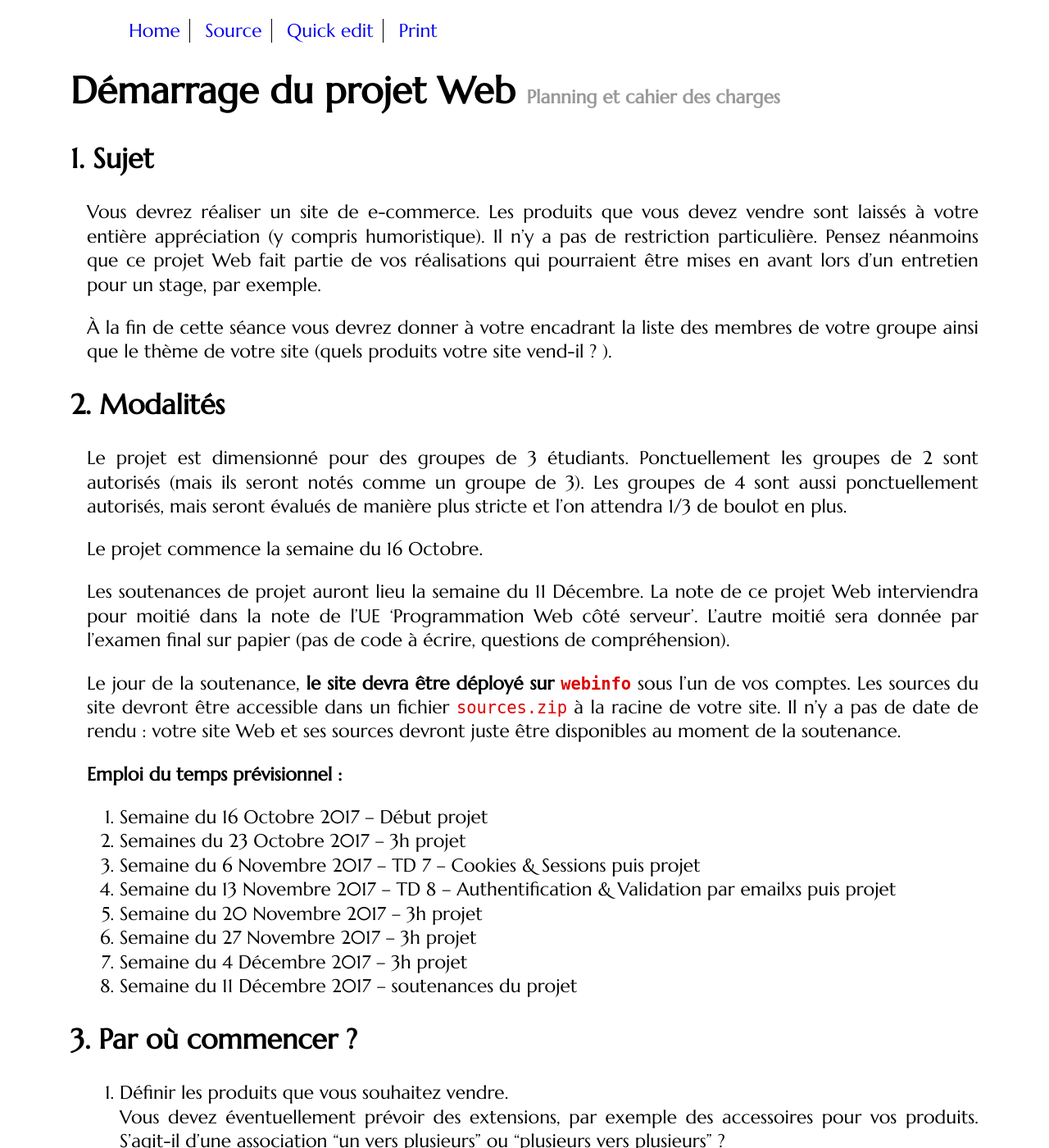
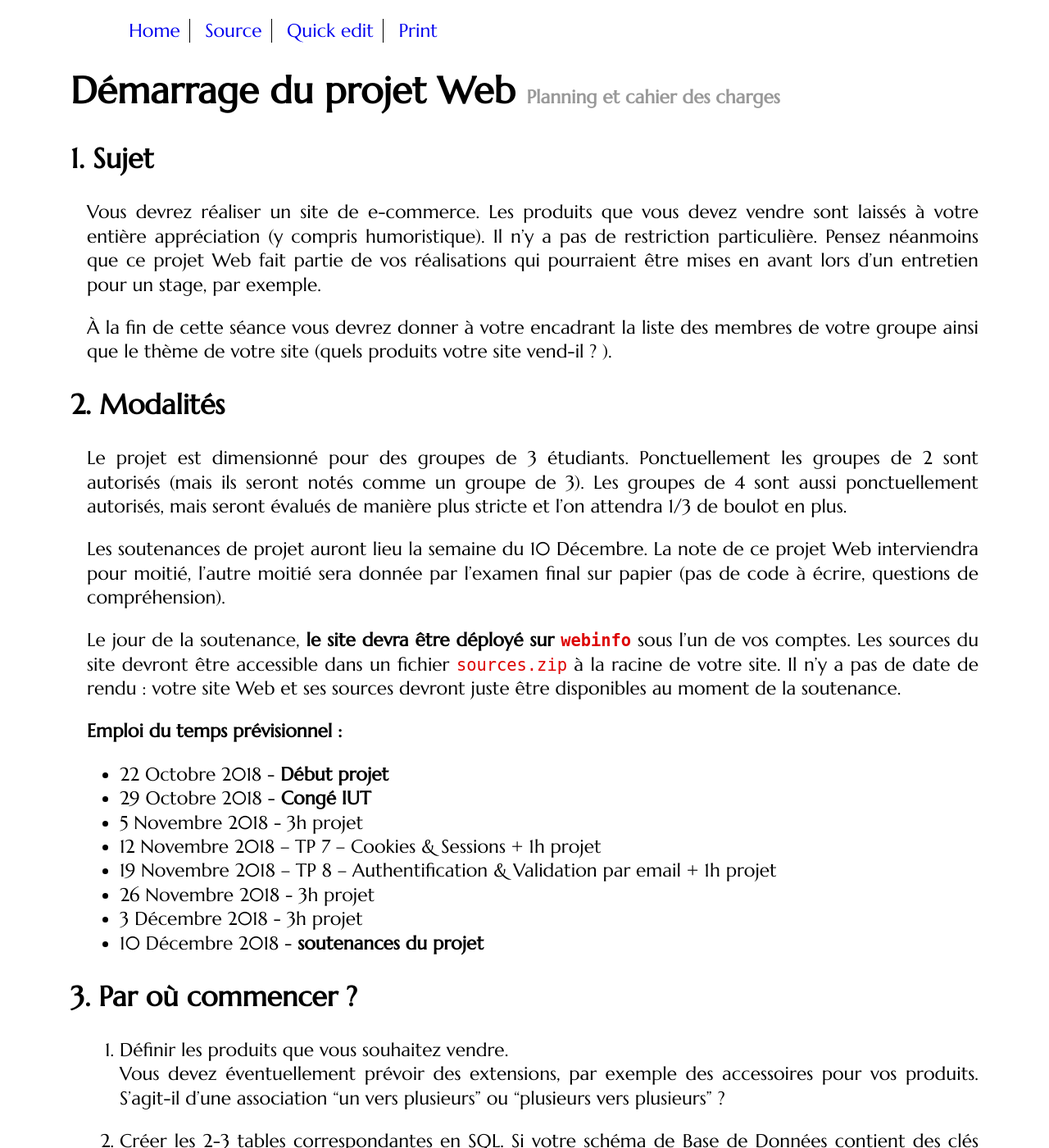
Before and after one commit to romainlebreton/R3.01-DeveloppementWeb, a Jekyll site: the page built from projet.md, in a window 1280 px wide and 1400 px high. Shown: the whole window at 82% size. Built offline with Jekyll 4.4.1, drawn with Linux system fonts in a browser that asks for light colours; some web fonts are replaced; some of the changed text lies outside the part shown.

Commit message:
Semaine++ + début projet

```diff
--- a/projet.md
+++ b/projet.md
@@ -3,9 +3,6 @@ title:  Démarrage du projet Web
 subtitle: Planning et cahier des charges
 layout: tutorial
 ---
-
-<!-- Dire modalités évaluation sans dossier ni présentation, déposer le site sur webinfo -->
-<!-- J'ai fait 60% projet & 40% examen cette année (50/50 l'an dernier) -->
 
 ## Sujet
 
@@ -26,12 +23,9 @@ groupes de 2 sont autorisés (mais ils seront notés comme un groupe de 3).  Les
 groupes de 4 sont aussi ponctuellement autorisés, mais seront évalués de manière
 plus stricte et l'on attendra 1/3 de boulot en plus.
 
-Le projet commence la semaine du 16 Octobre.
-
-Les soutenances de projet auront lieu la semaine du 11 Décembre.  La note de ce
-projet Web interviendra pour moitié dans la note de l'UE 'Programmation Web côté
-serveur'. L'autre moitié sera donnée par l'examen final sur papier (pas de code
-à écrire, questions de compréhension).
+Les soutenances de projet auront lieu la semaine du 10 Décembre.  La note de ce
+projet Web interviendra pour moitié, l'autre moitié sera donnée par l'examen
+final sur papier (pas de code à écrire, questions de compréhension).
 
 Le jour de la soutenance, **le site devra être déployé sur `webinfo`** sous l'un
 de vos comptes. Les sources du site devront être accessible dans un fichier
@@ -41,17 +35,14 @@ soutenance.
 
 **Emploi du temps prévisionnel :**
 
-1. Semaine du 16 Octobre 2017 -- Début projet
-1. Semaines du 23 Octobre 2017 -- 3h projet
-1. Semaine du 6 Novembre 2017 --
-   TD 7 -- Cookies & Sessions puis projet
-1. Semaine du 13 Novembre 2017 --
-   TD 8 -- Authentification & Validation par emailxs
-   puis projet
-1. Semaine du 20 Novembre 2017 --  3h projet
-1. Semaine du 27 Novembre 2017 -- 3h projet
-1. Semaine du 4 Décembre 2017 -- 3h projet
-1. Semaine du 11 Décembre 2017 -- soutenances du projet
+* 22 Octobre   2018 - **Début projet**
+* 29 Octobre   2018 - **Congé IUT**
+* 5  Novembre  2018 - 3h projet
+* 12 Novembre  2018 – TP 7 – Cookies & Sessions + 1h projet
+* 19 Novembre  2018 – TP 8 – Authentification & Validation par email + 1h projet
+* 26 Novembre  2018 - 3h projet
+* 3  Décembre  2018 - 3h projet
+* 10 Décembre  2018 - **soutenances du projet**
 
 ## Par où commencer ?
 
@@ -114,21 +105,15 @@ défaut : les nouveaux fichiers créés prendront ces droits)
 
 ## Critères de notation
 
-La
-[**grille d'évaluation**](https://docs.google.com/spreadsheets/d/1CSC5-27rFoJRAlEbQCamBMf3vY6FASgEtcxIKipgwxk/edit#gid=0)
-n'est pas définitive et est susceptible d'être mise à jour. Il n'y a **pas** de
-rapport à écrire, ni de présentation à préparer. Vous devrez juste répondre à
-une série de questions sur votre code qui nous permettra d'évaluer ce qui a été
-implémenté.
+Le but pédagogique de ce projet est de mettre en application toutes les
+techniques que vous avez apprises lors des TDs. Voici donc [les critères sur
+lesquels vous serez notés](https://docs.google.com/spreadsheets/d/1oUd7fe0K8WZhI2TPRRvgZ2xPZf5H22CUvlpcXEMD3Ao/edit#gid=0).
 
-
+Il n'y a **pas** de rapport à écrire, ni de présentation à préparer. Vous devrez
+juste répondre à une série de questions sur votre code qui nous permettra
+d'évaluer ce qui a été implémenté.
 
 <!-- [Planning des soutenances]() -->
-
-
-
-
-
 
 <!--
 ### Front-Office
```
Also changed, not shown: assets/git-complement.md (deleted, +0 -174 lines), index.md (+3 -4 lines).
